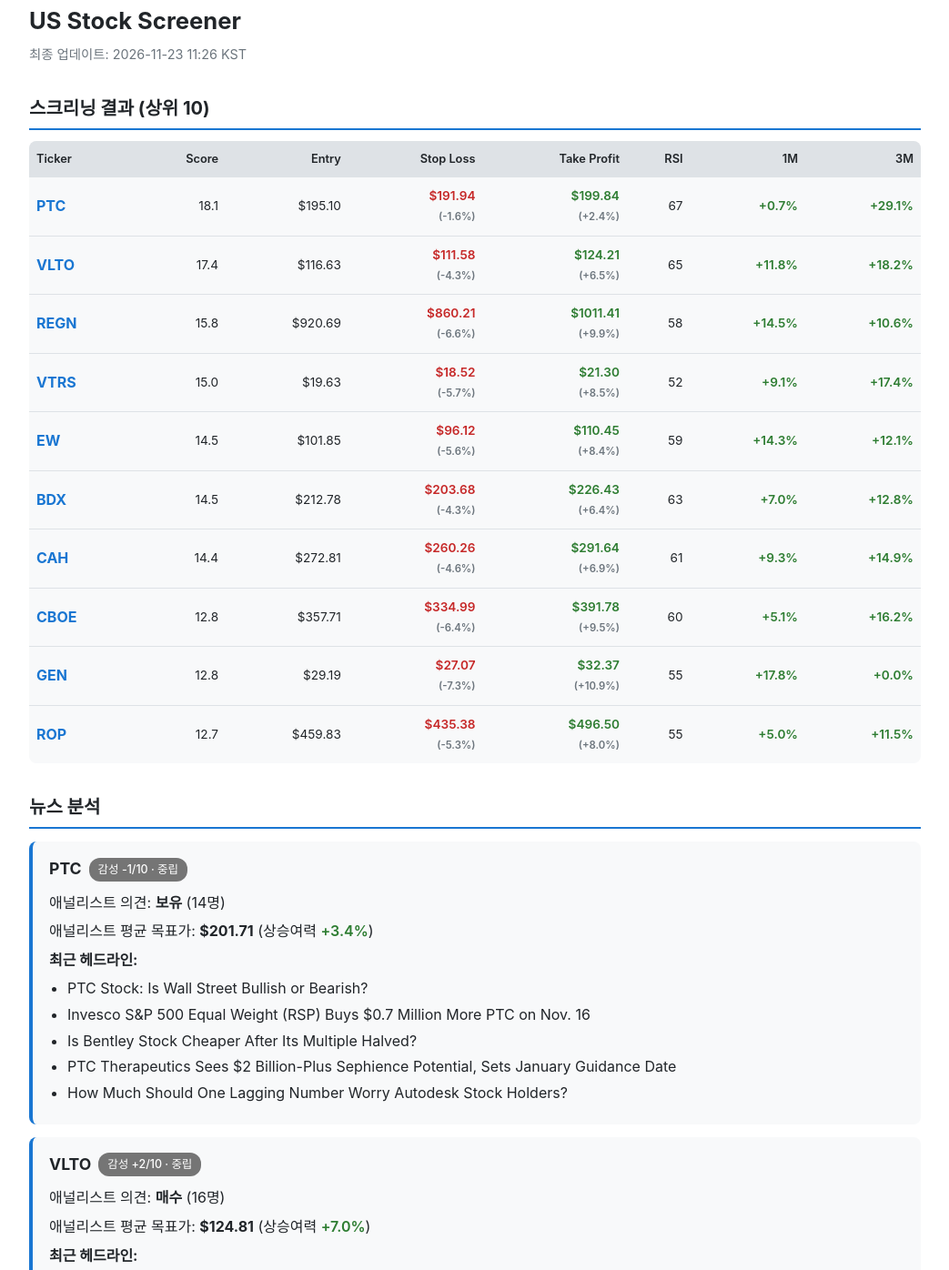
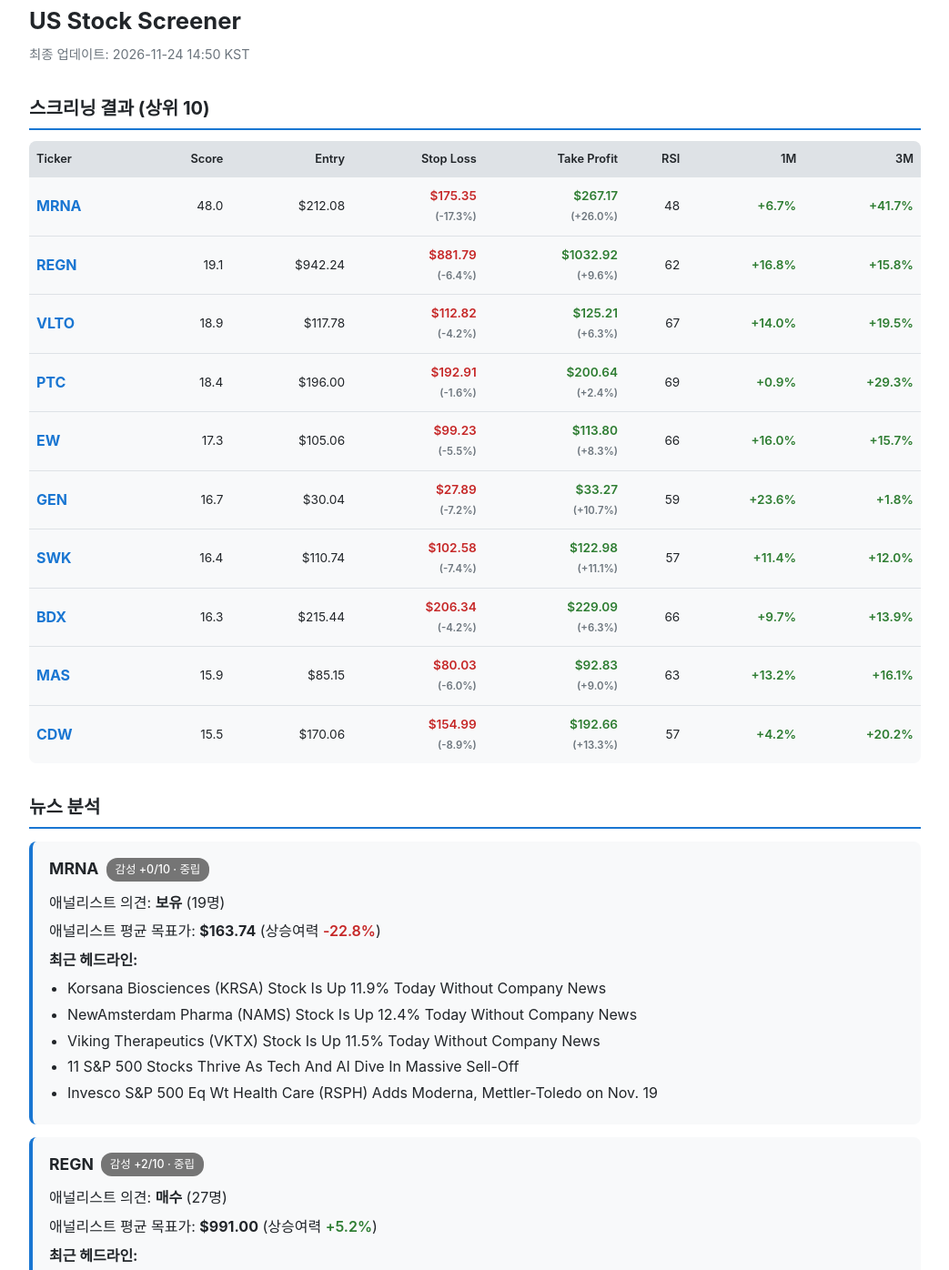
Before and after one commit to cywj0817/test, a plain HTML site: page docs/index.html in a window 1280 px wide. Shown: the part 13-1409 px from the top of the page at 91% size, without its empty margins (118-1161 px from the left). Drawn offline with Linux system fonts and the light colour scheme.

Commit message:
Daily report: 2026-11-24 14:50 KST

```diff
--- a/docs/index.html
+++ b/docs/index.html
@@ -3,7 +3,7 @@
 <head>
 <meta charset="UTF-8">
 <meta name="viewport" content="width=device-width, initial-scale=1.0">
-<title>US Stock Screener — 2026-11-23 11:26 KST</title>
+<title>US Stock Screener — 2026-11-24 14:50 KST</title>
 <style>
   :root {
     --bg: #ffffff; --bg-card: #f8f9fa; --text: #212529;
@@ -80,7 +80,7 @@
 <div class="container">
   <header>
     <h1>US Stock Screener</h1>
-    <div class="subtitle">최종 업데이트: 2026-11-23 11:26 KST</div>
+    <div class="subtitle">최종 업데이트: 2026-11-24 14:50 KST</div>
   </header>
 
   <h2>스크리닝 결과 (상위 10)</h2>
@@ -101,113 +101,113 @@
       <tbody>
 
       <tr>
-        <td class="ticker">PTC</td>
-        <td>18.1</td>
-        <td>$195.10</td>
-        <td class="neg">$191.94<br><small>(-1.6%)</small></td>
-        <td class="pos">$199.84<br><small>(+2.4%)</small></td>
-        <td>67</td>
-        <td class="pos">+0.7%</td>
-        <td class="pos">+29.1%</td>
+        <td class="ticker">MRNA</td>
+        <td>48.0</td>
+        <td>$212.08</td>
+        <td class="neg">$175.35<br><small>(-17.3%)</small></td>
+        <td class="pos">$267.17<br><small>(+26.0%)</small></td>
+        <td>48</td>
+        <td class="pos">+6.7%</td>
+        <td class="pos">+41.7%</td>
+      </tr>
+
+      <tr>
+        <td class="ticker">REGN</td>
+        <td>19.1</td>
+        <td>$942.24</td>
+        <td class="neg">$881.79<br><small>(-6.4%)</small></td>
+        <td class="pos">$1032.92<br><small>(+9.6%)</small></td>
+        <td>62</td>
+        <td class="pos">+16.8%</td>
+        <td class="pos">+15.8%</td>
       </tr>
 
       <tr>
         <td class="ticker">VLTO</td>
-        <td>17.4</td>
-        <td>$116.63</td>
-        <td class="neg">$111.58<br><small>(-4.3%)</small></td>
-        <td class="pos">$124.21<br><small>(+6.5%)</small></td>
-        <td>65</td>
-        <td class="pos">+11.8%</td>
-        <td class="pos">+18.2%</td>
+        <td>18.9</td>
+        <td>$117.78</td>
+        <td class="neg">$112.82<br><small>(-4.2%)</small></td>
+        <td class="pos">$125.21<br><small>(+6.3%)</small></td>
+        <td>67</td>
+        <td class="pos">+14.0%</td>
+        <td class="pos">+19.5%</td>
       </tr>
 
       <tr>
-        <td class="ticker">REGN</td>
-        <td>15.8</td>
-        <td>$920.69</td>
-        <td class="neg">$860.21<br><small>(-6.6%)</small></td>
-        <td class="pos">$1011.41<br><small>(+9.9%)</small></td>
-        <td>58</td>
-        <td class="pos">+14.5%</td>
-        <td class="pos">+10.6%</td>
-      </tr>
-
-      <tr>
-        <td class="ticker">VTRS</td>
-        <td>15.0</td>
-        <td>$19.63</td>
-        <td class="neg">$18.52<br><small>(-5.7%)</small></td>
-        <td class="pos">$21.30<br><small>(+8.5%)</small></td>
-        <td>52</td>
-        <td class="pos">+9.1%</td>
-        <td class="pos">+17.4%</td>
+        <td class="ticker">PTC</td>
+        <td>18.4</td>
+        <td>$196.00</td>
+        <td class="neg">$192.91<br><small>(-1.6%)</small></td>
+        <td class="pos">$200.64<br><small>(+2.4%)</small></td>
+        <td>69</td>
+        <td class="pos">+0.9%</td>
+        <td class="pos">+29.3%</td>
       </tr>
 
       <tr>
         <td class="ticker">EW</td>
-        <td>14.5</td>
-        <td>$101.85</td>
-        <td class="neg">$96.12<br><small>(-5.6%)</small></td>
-        <td class="pos">$110.45<br><small>(+8.4%)</small></td>
+        <td>17.3</td>
+        <td>$105.06</td>
+        <td class="neg">$99.23<br><small>(-5.5%)</small></td>
+        <td class="pos">$113.80<br><small>(+8.3%)</small></td>
+        <td>66</td>
+        <td class="pos">+16.0%</td>
+        <td class="pos">+15.7%</td>
+      </tr>
+
+      <tr>
+        <td class="ticker">GEN</td>
+        <td>16.7</td>
+        <td>$30.04</td>
+        <td class="neg">$27.89<br><small>(-7.2%)</small></td>
+        <td class="pos">$33.27<br><small>(+10.7%)</small></td>
         <td>59</td>
-        <td class="pos">+14.3%</td>
-        <td class="pos">+12.1%</td>
+        <td class="pos">+23.6%</td>
+        <td class="pos">+1.8%</td>
+      </tr>
+
+      <tr>
+        <td class="ticker">SWK</td>
+        <td>16.4</td>
+        <td>$110.74</td>
+        <td class="neg">$102.58<br><small>(-7.4%)</small></td>
+        <td class="pos">$122.98<br><small>(+11.1%)</small></td>
+        <td>57</td>
+        <td class="pos">+11.4%</td>
+        <td class="pos">+12.0%</td>
       </tr>
 
       <tr>
         <td class="ticker">BDX</td>
-        <td>14.5</td>
-        <td>$212.78</td>
-        <td class="neg">$203.68<br><small>(-4.3%)</small></td>
-        <td class="pos">$226.43<br><small>(+6.4%)</small></td>
-        <td>63</td>
-        <td class="pos">+7.0%</td>
-        <td class="pos">+12.8%</td>
+        <td>16.3</td>
+        <td>$215.44</td>
+        <td class="neg">$206.34<br><small>(-4.2%)</small></td>
+        <td class="pos">$229.09<br><small>(+6.3%)</small></td>
+        <td>66</td>
+        <td class="pos">+9.7%</td>
+        <td class="pos">+13.9%</td>
       </tr>
 
       <tr>
-        <td class="ticker">CAH</td>
-        <td>14.4</td>
-        <td>$272.81</td>
-        <td class="neg">$260.26<br><small>(-4.6%)</small></td>
-        <td class="pos">$291.64<br><small>(+6.9%)</small></td>
-        <td>61</td>
-        <td class="pos">+9.3%</td>
-        <td class="pos">+14.9%</td>
+        <td class="ticker">MAS</td>
+        <td>15.9</td>
+        <td>$85.15</td>
+        <td class="neg">$80.03<br><small>(-6.0%)</small></td>
+        <td class="pos">$92.83<br><small>(+9.0%)</small></td>
+        <td>63</td>
+        <td class="pos">+13.2%</td>
+        <td class="pos">+16.1%</td>
       </tr>
 
       <tr>
-        <td class="ticker">CBOE</td>
-        <td>12.8</td>
-        <td>$357.71</td>
-        <td class="neg">$334.99<br><small>(-6.4%)</small></td>
-        <td class="pos">$391.78<br><small>(+9.5%)</small></td>
-        <td>60</td>
-        <td class="pos">+5.1%</td>
-        <td class="pos">+16.2%</td>
-      </tr>
-
-      <tr>
-        <td class="ticker">GEN</td>
-        <td>12.8</td>
-        <td>$29.19</td>
-        <td class="neg">$27.07<br><small>(-7.3%)</small></td>
-        <td class="pos">$32.37<br><small>(+10.9%)</small></td>
-        <td>55</td>
-        <td class="pos">+17.8%</td>
-        <td class="pos">+0.0%</td>
-      </tr>
-
-      <tr>
-        <td class="ticker">ROP</td>
-        <td>12.7</td>
-        <td>$459.83</td>
-        <td class="neg">$435.38<br><small>(-5.3%)</small></td>
-        <td class="pos">$496.50<br><small>(+8.0%)</small></td>
-        <td>55</td>
-        <td class="pos">+5.0%</td>
-        <td class="pos">+11.5%</td>
+        <td class="ticker">CDW</td>
+        <td>15.5</td>
+        <td>$170.06</td>
+        <td class="neg">$154.99<br><small>(-8.9%)</small></td>
+        <td class="pos">$192.66<br><small>(+13.3%)</small></td>
+        <td>57</td>
+        <td class="pos">+4.2%</td>
+        <td class="pos">+20.2%</td>
       </tr>
       </tbody>
     </table>
@@ -216,12 +216,21 @@
   <h2>뉴스 분석</h2>
 
     <div class="card">
-      <h3>PTC
-        <span class="badge neutral">감성 -1/10 · 중립</span>
+      <h3>MRNA
+        <span class="badge neutral">감성 +0/10 · 중립</span>
       </h3>
-      <p>애널리스트 의견: <strong>보유</strong> (14명)</p>
-      <p>애널리스트 평균 목표가: <strong>$201.71</strong> (상승여력 <span class='pos'>+3.4%</span>)</p>
-      <p><strong>최근 헤드라인:</strong></p><ul><li>PTC Stock: Is Wall Street Bullish or Bearish?</li><li>Invesco S&amp;P 500 Equal Weight (RSP) Buys $0.7 Million More PTC on Nov. 16</li><li>Is Bentley Stock Cheaper After Its Multiple Halved?</li><li>PTC Therapeutics Sees $2 Billion-Plus Sephience Potential, Sets January Guidance Date</li><li>How Much Should One Lagging Number Worry Autodesk Stock Holders?</li></ul>
+      <p>애널리스트 의견: <strong>보유</strong> (19명)</p>
+      <p>애널리스트 평균 목표가: <strong>$163.74</strong> (상승여력 <span class='neg'>-22.8%</span>)</p>
+      <p><strong>최근 헤드라인:</strong></p><ul><li>Korsana Biosciences (KRSA) Stock Is Up 11.9% Today Without Company News</li><li>NewAmsterdam Pharma (NAMS) Stock Is Up 12.4% Today Without Company News</li><li>Viking Therapeutics (VKTX) Stock Is Up 11.5% Today Without Company News</li><li>11 S&amp;P 500 Stocks Thrive As Tech And AI Dive In Massive Sell-Off</li><li>Invesco S&amp;P 500 Eq Wt Health Care (RSPH) Adds Moderna, Mettler-Toledo on Nov. 19</li></ul>
+    </div>
+
+    <div class="card">
+      <h3>REGN
+        <span class="badge neutral">감성 +2/10 · 중립</span>
+      </h3>
+      <p>애널리스트 의견: <strong>매수</strong> (27명)</p>
+      <p>애널리스트 평균 목표가: <strong>$991.00</strong> (상승여력 <span class='pos'>+5.2%</span>)</p>
+      <p><strong>최근 헤드라인:</strong></p><ul><li>What Is Kymera and Why Did an Eczema Pill Outperform All AI Stocks on Monday?</li><li>IBD Stock Of The Day Regeneron Shrugs Off Kymera&#x27;s Dupixent Onslaught</li><li>Kymera Surges 30%-Plus As It Takes On $18 Billion Blockbuster Dupixent</li><li>Viking Therapeutics (VKTX) Stock Is Up 11.5% Today Without Company News</li><li>4 Biotech Stocks With Solid Balance Sheets and Financial Strength</li></ul>
     </div>
 
     <div class="card">
@@ -229,26 +238,17 @@
         <span class="badge neutral">감성 +2/10 · 중립</span>
       </h3>
       <p>애널리스트 의견: <strong>매수</strong> (16명)</p>
-      <p>애널리스트 평균 목표가: <strong>$124.81</strong> (상승여력 <span class='pos'>+7.0%</span>)</p>
+      <p>애널리스트 평균 목표가: <strong>$124.81</strong> (상승여력 <span class='pos'>+6.0%</span>)</p>
       <p><strong>최근 헤드라인:</strong></p><ul><li>Veralto&#x27;s Q3 Margin Expands 170 Bps: Can VLTO Maintain Gains?</li><li>3 Stocks in an Overlooked Corner of Infrastructure With Hundreds of Billions at Stake</li><li>Corpay Stock Rises 13.3% in 3 Months: Here&#x27;s What You Should Know</li><li>RSG Shares Jump 18.7% in Three Months: Here&#x27;s What You Should Know</li><li>MMS Stock Rises 15.7% in Three Months: Here&#x27;s What You Should Know</li></ul>
     </div>
 
     <div class="card">
-      <h3>REGN
-        <span class="badge pos">감성 +3/10 · 긍정</span>
+      <h3>PTC
+        <span class="badge neutral">감성 -1/10 · 중립</span>
       </h3>
-      <p>애널리스트 의견: <strong>매수</strong> (27명)</p>
-      <p>애널리스트 평균 목표가: <strong>$991.00</strong> (상승여력 <span class='pos'>+7.6%</span>)</p>
-      <p><strong>최근 헤드라인:</strong></p><ul><li>Has Vertex Stock Become A Different Bet?</li><li>Sanofi and Regeneron’s rare disease wins; Lilly’s dealmaking dance</li><li>Alnylam (ALNY) Stock Looks Undervalued As Shares Fell 68%</li><li>2 Growth Stocks to Buy in November Without Any Hesitation</li><li>Alnylam Pharmaceuticals (ALNY) Stock Dropped, So What Is Driving Attention Now?</li></ul>
-    </div>
-
-    <div class="card">
-      <h3>VTRS
-        <span class="badge neutral">감성 +2/10 · 중립</span>
-      </h3>
-      <p>애널리스트 의견: <strong>매수</strong> (10명)</p>
-      <p>애널리스트 평균 목표가: <strong>$21.60</strong> (상승여력 <span class='pos'>+10.0%</span>)</p>
-      <p><strong>최근 헤드라인:</strong></p><ul><li>All You Need to Know About Viatris (VTRS) Rating Upgrade to Strong Buy</li><li>Rising Sector Tide and Internal Milestones Fuel Viatris’ (VTRS) Gains</li><li>Invesco S&amp;P 500 Equal Weight (RSP) Buys $0.6 Million More AppLovin on Nov. 17</li><li>Are Investors Undervaluing Viatris (VTRS) Right Now?</li><li>Should You Buy Neurocrine Biosciences Stock For Its Cash?</li></ul>
+      <p>애널리스트 의견: <strong>보유</strong> (14명)</p>
+      <p>애널리스트 평균 목표가: <strong>$201.71</strong> (상승여력 <span class='pos'>+2.9%</span>)</p>
+      <p><strong>최근 헤드라인:</strong></p><ul><li>11 S&amp;P 500 Stocks Thrive As Tech And AI Dive In Massive Sell-Off</li><li>PTC Stock: Is Wall Street Bullish or Bearish?</li><li>Invesco S&amp;P 500 Equal Weight (RSP) Buys $0.7 Million More PTC on Nov. 16</li><li>Is Bentley Stock Cheaper After Its Multiple Halved?</li><li>PTC Therapeutics Sees $2 Billion-Plus Sephience Potential, Sets January Guidance Date</li></ul>
     </div>
 
     <div class="card">
@@ -256,8 +256,26 @@
         <span class="badge neutral">감성 -1/10 · 중립</span>
       </h3>
       <p>애널리스트 의견: <strong>매수</strong> (27명)</p>
-      <p>애널리스트 평균 목표가: <strong>$113.83</strong> (상승여력 <span class='pos'>+11.8%</span>)</p>
+      <p>애널리스트 평균 목표가: <strong>$114.02</strong> (상승여력 <span class='pos'>+8.5%</span>)</p>
       <p><strong>최근 헤드라인:</strong></p><ul><li>Is Buying Edwards Stock At Its High A Bad Idea?</li><li>BSX&#x27;s Weak Solvency and Cash Conversion Raise Financing Risk</li><li>Should You Buy GE HealthCare Stock For Its Cash?</li><li>How Long Can HeartFlow Keep Burning Cash?</li><li>Are Wall Street Analysts Predicting Edwards Lifesciences Stock Will Climb or Sink?</li></ul>
+    </div>
+
+    <div class="card">
+      <h3>GEN
+        <span class="badge neutral">감성 +1/10 · 중립</span>
+      </h3>
+      <p>애널리스트 의견: <strong>매수</strong> (10명)</p>
+      <p>애널리스트 평균 목표가: <strong>$32.27</strong> (상승여력 <span class='pos'>+7.4%</span>)</p>
+      <p><strong>최근 헤드라인:</strong></p><ul><li>Should Rising Cyberattack Risks Require Action From Gen Digital (GEN) Investors?</li><li>Gen Digital (GEN) Stock Looks Below Fair Value On Its 45% Run</li><li>Gen Digital (GEN) Could Be 5% Below Fair Value Following Digital Grid Cyber Focus</li><li>As The Stock Market Tries To Bottom, Follow This Relative Strength Screen</li><li>Why Did Netskope Stock Move?</li></ul>
+    </div>
+
+    <div class="card">
+      <h3>SWK
+        <span class="badge neutral">감성 +1/10 · 중립</span>
+      </h3>
+      <p>애널리스트 의견: <strong>보유</strong> (11명)</p>
+      <p>애널리스트 평균 목표가: <strong>$115.27</strong> (상승여력 <span class='pos'>+4.1%</span>)</p>
+      <p><strong>최근 헤드라인:</strong></p><ul><li>Stanley Black &amp; Decker Just Raised Its Cash Flow Outlook. Its 59-Year Dividend Streak Looks Stronger</li><li>What Is Mizuho Watching Next at Stanley Black &amp; Decker (SWK)?</li><li>Is Stanley Black &amp; Decker Stock Really Cheap?</li><li>4 Industrial Dividend Stocks Yielding Over 3% for Retirees Who Want Rising Income</li><li>Cisco upgraded, PepsiCo downgraded: Wall Street&#x27;s top analyst calls</li></ul>
     </div>
 
     <div class="card">
@@ -265,44 +283,26 @@
         <span class="badge neutral">감성 +0/10 · 중립</span>
       </h3>
       <p>애널리스트 의견: <strong>매수</strong> (14명)</p>
-      <p>애널리스트 평균 목표가: <strong>$226.14</strong> (상승여력 <span class='pos'>+6.3%</span>)</p>
-      <p><strong>최근 헤드라인:</strong></p><ul><li>Is Buying Edwards Stock At Its High A Bad Idea?</li><li>Why You Should Think About Boston Scientific Differently Now</li><li>Becton, Dickinson and Company Stock Outlook: Is Wall Street Bullish or Bearish?</li><li>Accelerating Organic Growth Drives Becton, Dickinson and Company’s (BDX) Outperformance</li><li>These 3 Dividend Stocks Have Crushed the Market This Year. Here’s Why They Are Still Buys</li></ul>
+      <p>애널리스트 평균 목표가: <strong>$226.14</strong> (상승여력 <span class='pos'>+5.0%</span>)</p>
+      <p><strong>최근 헤드라인:</strong></p><ul><li>Becton Dickinson’s 55-Year Dividend Streak Leads 4 Healthcare Income Stocks</li><li>Is West Pharmaceutical Stock Too Expensive At $390?</li><li>Is Buying Edwards Stock At Its High A Bad Idea?</li><li>Why You Should Think About Boston Scientific Differently Now</li><li>Becton, Dickinson and Company Stock Outlook: Is Wall Street Bullish or Bearish?</li></ul>
     </div>
 
     <div class="card">
-      <h3>CAH
-        <span class="badge neutral">감성 +1/10 · 중립</span>
+      <h3>MAS
+        <span class="badge neutral">감성 +2/10 · 중립</span>
       </h3>
-      <p>애널리스트 의견: <strong>매수</strong> (15명)</p>
-      <p>애널리스트 평균 목표가: <strong>$300.80</strong> (상승여력 <span class='pos'>+10.3%</span>)</p>
-      <p><strong>최근 헤드라인:</strong></p><ul><li>5 High-Yield Healthcare Stocks for a Tax-Free Roth IRA Income Stream</li><li>AbbVie vs. Eli Lilly: Which Healthcare Stock Is a Better Buy for 2027?</li><li>Jim Cramer Says Cardinal Health Is “the Stock That Is Made for This Moment”</li><li>Reasons to Add West Pharmaceutical Stock to Your Portfolio Now</li><li>The Early Signs Before McKesson Stock&#x27;s 44% Rise</li></ul>
+      <p>애널리스트 의견: <strong>매수</strong> (19명)</p>
+      <p>애널리스트 평균 목표가: <strong>$82.74</strong> (상승여력 <span class='neg'>-2.8%</span>)</p>
+      <p><strong>최근 헤드라인:</strong></p><ul><li>United Rentals Climbs 17% in 6 Months: Should You Buy the Stock?</li><li>Are Wall Street Analysts Bullish on Masco Stock?</li><li>Does Raised Earnings Guidance Change The Bull Case For Masco (MAS)</li><li>Is Masco (MAS) Trading Below Fair Value On Cash Flow?</li><li>Masco (MAS) Could Be 9% Below Fair Value As Growth Plans Stay In Focus</li></ul>
     </div>
 
     <div class="card">
-      <h3>CBOE
+      <h3>CDW
         <span class="badge neutral">감성 +1/10 · 중립</span>
       </h3>
-      <p>애널리스트 의견: <strong>보유</strong> (15명)</p>
-      <p>애널리스트 평균 목표가: <strong>$360.27</strong> (상승여력 <span class='pos'>+0.7%</span>)</p>
-      <p><strong>최근 헤드라인:</strong></p><ul><li>CME Group Stock And Other Exchange Operators Leveraged To AI Trading</li><li>Cboe to List Anthropic Options as Soon as Monday</li><li>After IPO Day: Executing as a Public Company, 6th Palm Beach CorpGov Forum</li><li>Cboe In Buy Zone As It Expands Into Prediction Markets</li><li>Wall Street panics, Cboe profits: Why the stock jumped 10% this month</li></ul>
-    </div>
-
-    <div class="card">
-      <h3>GEN
-        <span class="badge neutral">감성 +1/10 · 중립</span>
-      </h3>
-      <p>애널리스트 의견: <strong>매수</strong> (10명)</p>
-      <p>애널리스트 평균 목표가: <strong>$32.27</strong> (상승여력 <span class='pos'>+10.6%</span>)</p>
-      <p><strong>최근 헤드라인:</strong></p><ul><li>Should Rising Cyberattack Risks Require Action From Gen Digital (GEN) Investors?</li><li>Gen Digital (GEN) Stock Looks Below Fair Value On Its 45% Run</li><li>Gen Digital (GEN) Could Be 5% Below Fair Value Following Digital Grid Cyber Focus</li><li>As The Stock Market Tries To Bottom, Follow This Relative Strength Screen</li><li>Why Did Netskope Stock Move?</li></ul>
-    </div>
-
-    <div class="card">
-      <h3>ROP
-        <span class="badge pos">감성 +3/10 · 긍정</span>
-      </h3>
-      <p>애널리스트 의견: <strong>매수</strong> (14명)</p>
-      <p>애널리스트 평균 목표가: <strong>$469.18</strong> (상승여력 <span class='pos'>+2.0%</span>)</p>
-      <p><strong>최근 헤드라인:</strong></p><ul><li>Can ROP Benefit From Strength in Its Application Software Segment?</li><li>Roche Holding (SWX:ROP) Secures FDA Nod For Wilserdly And Expands Lab Testing Reach</li><li>First Trust NASDAQ-100 Tech (QTEC) Sells AppLovin and Texas Instruments on Tuesday</li><li>How Unusual Is Itron&#x27;s Latest Operating Margin?</li><li>First Trust NASDAQ-100 Tech (QTEC) Sells $5.0 Million More Applovin on Nov. 16</li></ul>
+      <p>애널리스트 의견: <strong>매수</strong> (9명)</p>
+      <p>애널리스트 평균 목표가: <strong>$185.89</strong> (상승여력 <span class='pos'>+9.3%</span>)</p>
+      <p><strong>최근 헤드라인:</strong></p><ul><li>Citi Bank Slashes Dell And HPE Price Targets Ahead Of Earnings</li><li>Should Value Investors Buy CDW (CDW) Stock?</li><li>Even $50,000 in Dividend Stocks Pays More Inside a Roth IRA. Here’s How Much More</li><li>What Just Happened To CDW Stock?</li><li>CDW Stock Earnings Beat Has The Bull Case Changed?</li></ul>
     </div>
 
   <footer>
```
